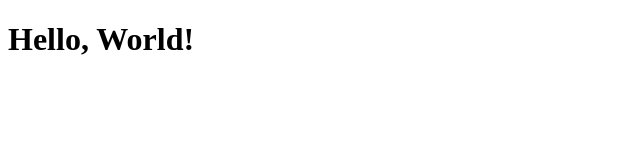
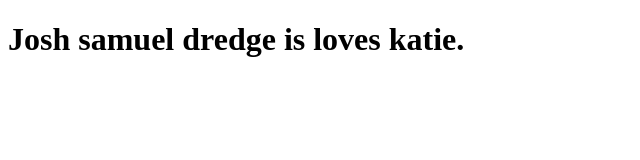
Before and after one commit to 4totwork/4totweb, a plain HTML site: page index.html in a window 1280 px wide. Shown: the whole page, without its empty margins (0-640 px from the left). Drawn offline with Linux system fonts and the light colour scheme.

Commit message:
Update index.html

```diff
--- a/index.html
+++ b/index.html
@@ -1,5 +1,5 @@
 <!DOCTYPE html>
 <html>
 <head><title>Hello 4tot.site</title></head>
-<body><h1>Hello, World!</h1></body>
+<body><h1>Josh samuel dredge is loves katie.  </h1></body>
 </html>
```
